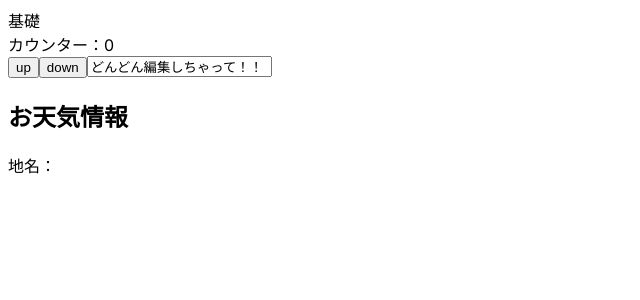
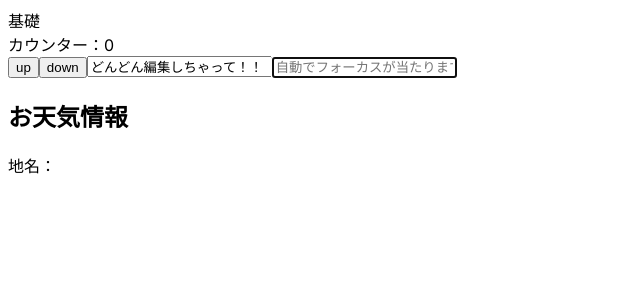
Before and after one commit to akitomonam/react-hooks-100-knocks, a Next.js app in the folder react-codes/: page /basic in a window 1280 px wide. Shown: the top 300 px of the page, without its empty margins (0-640 px from the left). Built offline with nearby package versions, Linux system fonts and the light colour scheme; no server answers.

Commit message:
feat: useRefを使ってDOM要素にアクセスする機能を追加

```diff
--- a/react-codes/app/basic/page.js
+++ b/react-codes/app/basic/page.js
@@ -1,11 +1,12 @@
 "use client";
 import axios from "axios";
-import { useState, useEffect } from "react";
+import { useState, useEffect, useRef } from "react";
 
 export default function Home() {
   const [counterNum, setCounterNum] = useState(0);
   const [fieldText, setFieldText] = useState("どんどん編集しちゃって！！");
   const [weatherPlace, setWeatherPlace] = useState("");
+  const inputRef = useRef(null)
 
   const handleCountUp = () => {
     setCounterNum((prevCounterNum) => prevCounterNum + 1);
@@ -35,6 +36,10 @@ export default function Home() {
       console.log('Interval running...');
     }, 1000);
 
+    if (inputRef.current) {
+      inputRef.current.focus();
+    }
+
     return () => {
       clearInterval(intervalId);
       console.log("unmounted and interval cleared");
@@ -58,6 +63,7 @@ export default function Home() {
         value={fieldText}
         onChange={(e) => setFieldText(e.target.value)}
       />
+      <input ref={inputRef} type="text" placeholder="自動でフォーカスが当たります" />
       <h2>お天気情報</h2>
       <div>
         地名：{weatherPlace}
```
Also changed, not shown: 1 other file (tests, documents, lock files or other folders).
